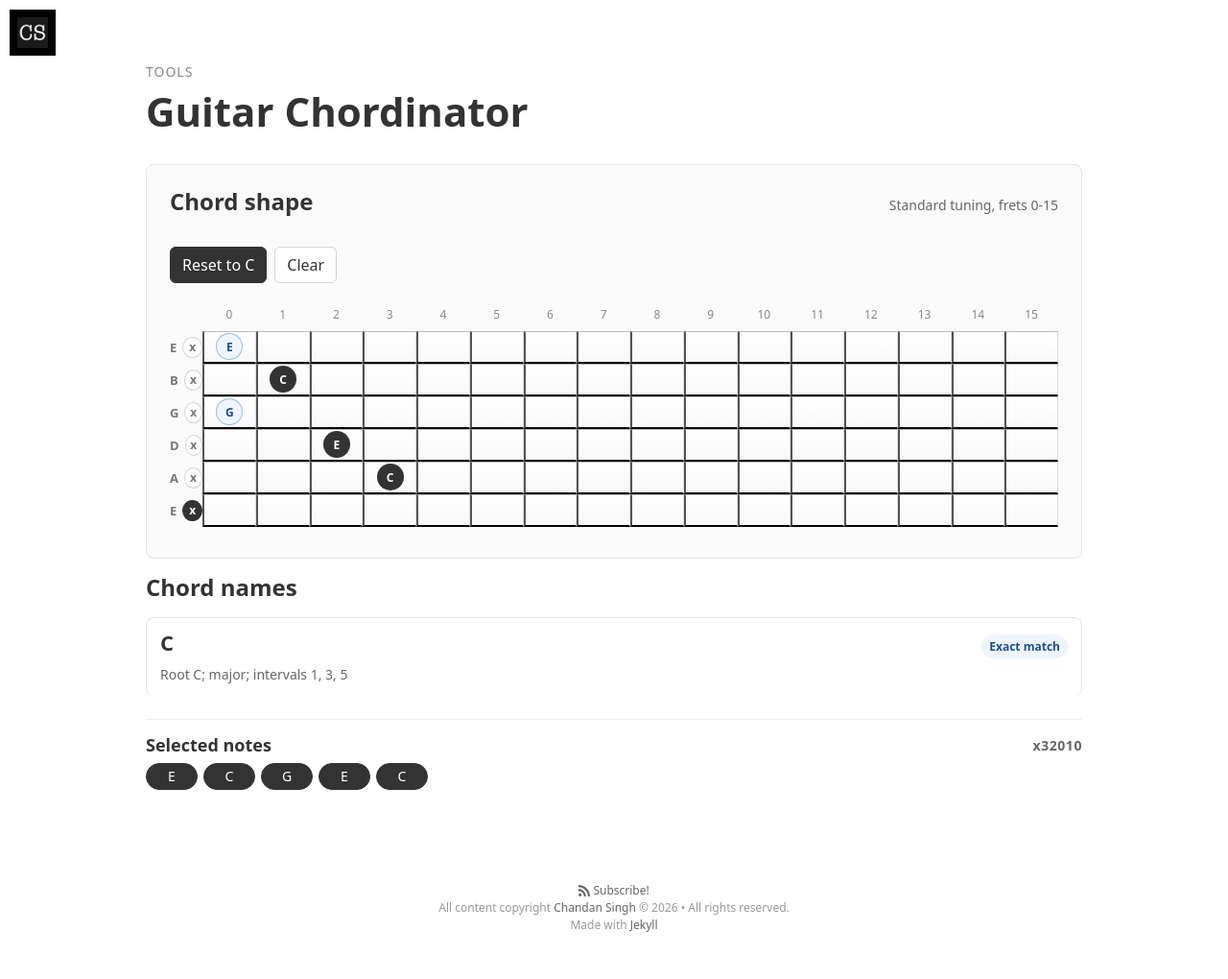
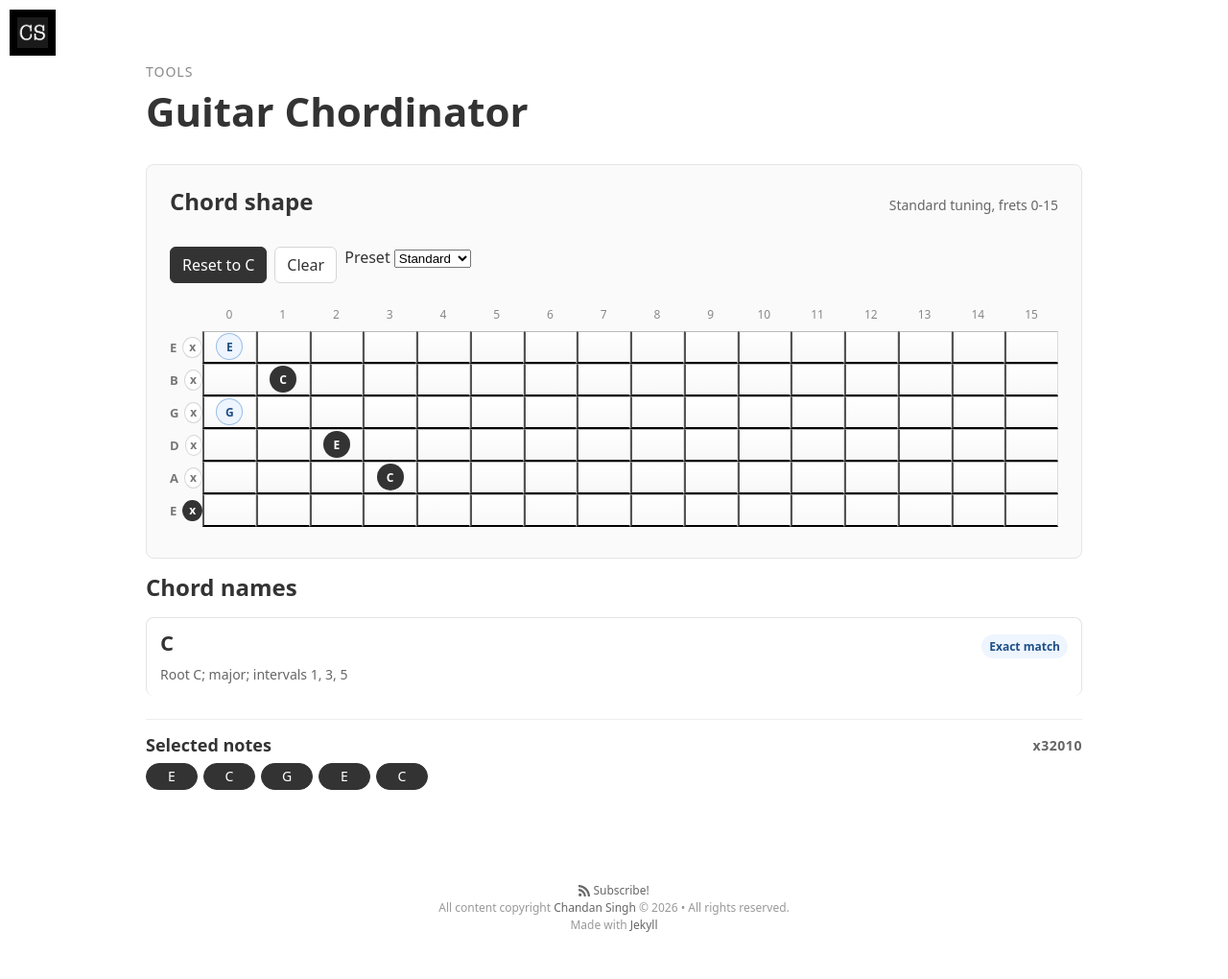
Before and after one commit to cs-shadow/cs-shadow.github.io, a Jekyll site: the page built from site/tools/guitar-chordinator/index.html, in a window 1280 px wide. Shown: the whole page at 96% size. Built offline with Jekyll 4.4.1, drawn with Linux system fonts in a browser that asks for light colours.

Commit message:
Add guitar tuning controls
Add a labelled preset selector and per-string note selectors beside the existing chord controls. Update the helper text target for active tuning descriptions.

```diff
--- a/site/tools/guitar-chordinator/index.html
+++ b/site/tools/guitar-chordinator/index.html
@@ -13,12 +13,23 @@
   <section class="scale-tool chordinator-tool" aria-labelledby="chordinator-heading">
     <div class="result-heading">
       <h2 id="chordinator-heading">Chord shape</h2>
-      <p>Standard tuning, frets 0-15</p>
+      <p id="chordinator-tuning-description">Standard tuning, frets 0-15</p>
     </div>
 
     <div class="chordinator-actions" aria-label="Chord controls">
       <button type="button" id="chordinator-sample">Reset to C</button>
       <button type="button" id="chordinator-clear">Clear</button>
+      <div class="chordinator-preset-control">
+        <label for="chordinator-preset">Preset</label>
+        <select id="chordinator-preset" class="chordinator-preset">
+          <option value="standard">Standard</option>
+          <option value="drop-d">Drop D</option>
+          <option value="open-g">Open G</option>
+          <option value="open-d">Open D</option>
+          <option value="dadgad">DADGAD</option>
+          <option value="custom">Custom</option>
+        </select>
+      </div>
     </div>
 
     <div class="fretboard-scroll">
```
